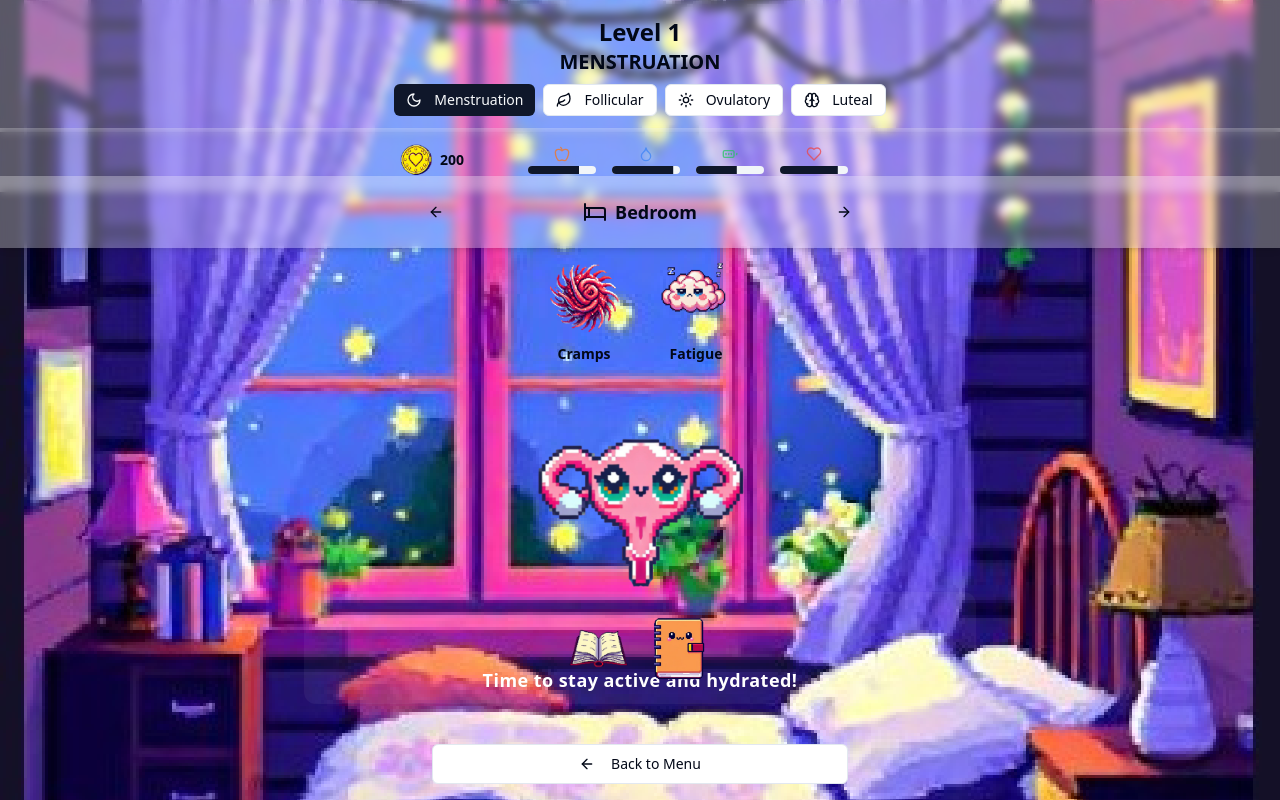
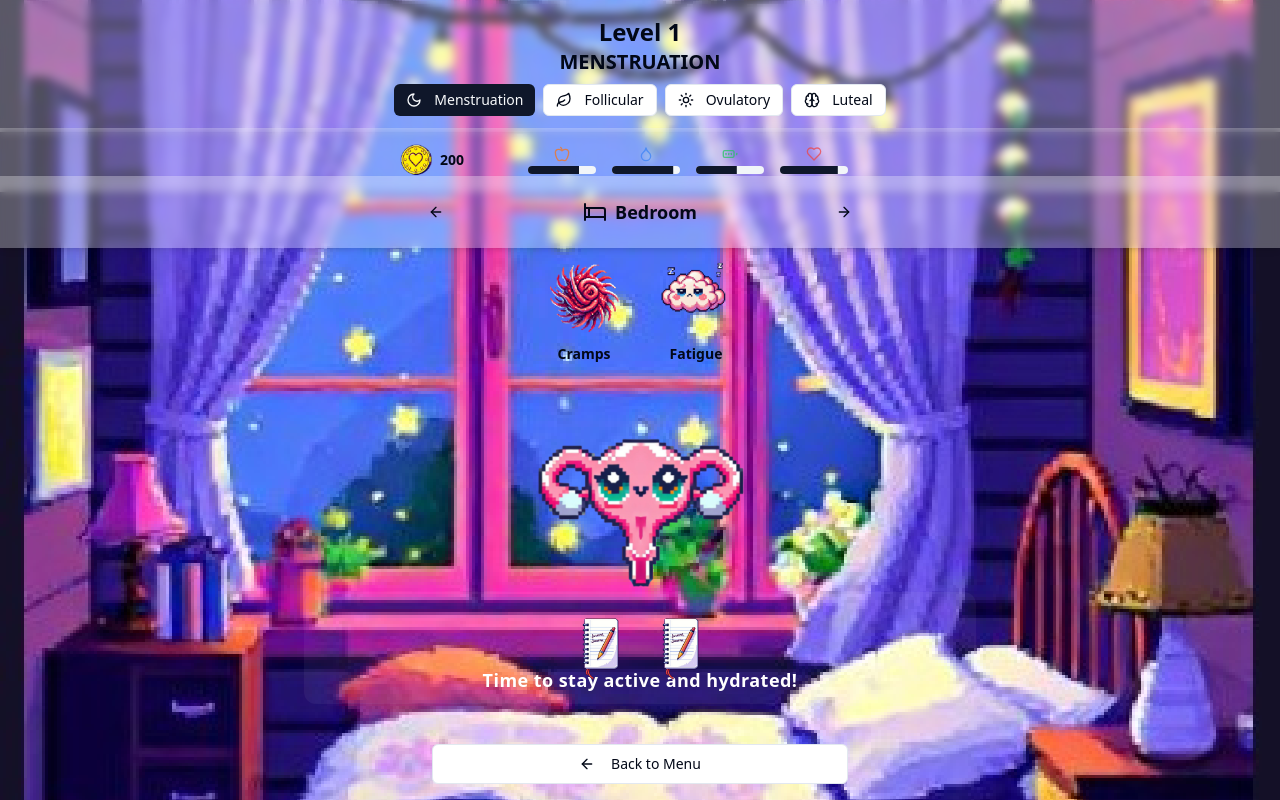
Before and after one commit to aaaaachoooothnkxbb/uteroo-game, a React (Vite) app: page /pou-game in a window 1280 px wide. Built offline with nearby package versions, Linux system fonts and the light colour scheme.

Commit message:
Replace image
Updated an image in the application.

```diff
--- a/src/components/DraggableItem.tsx
+++ b/src/components/DraggableItem.tsx
@@ -34,7 +34,7 @@ export const DraggableItem = ({ id, type, icon, boost = 10, onDrop }: DraggableI
       )}
     >
       <img
-        src={icon}
+        src="/lovable-uploads/dd07ef54-174b-4c57-aa81-9593562fb75f.png"
         alt={`${type} boost item`}
         className="w-full h-full object-contain pixelated"
       />
```
Also changed, not shown: public/lovable-uploads/dd07ef54-174b-4c57-aa81-9593562fb75f.png (added).
